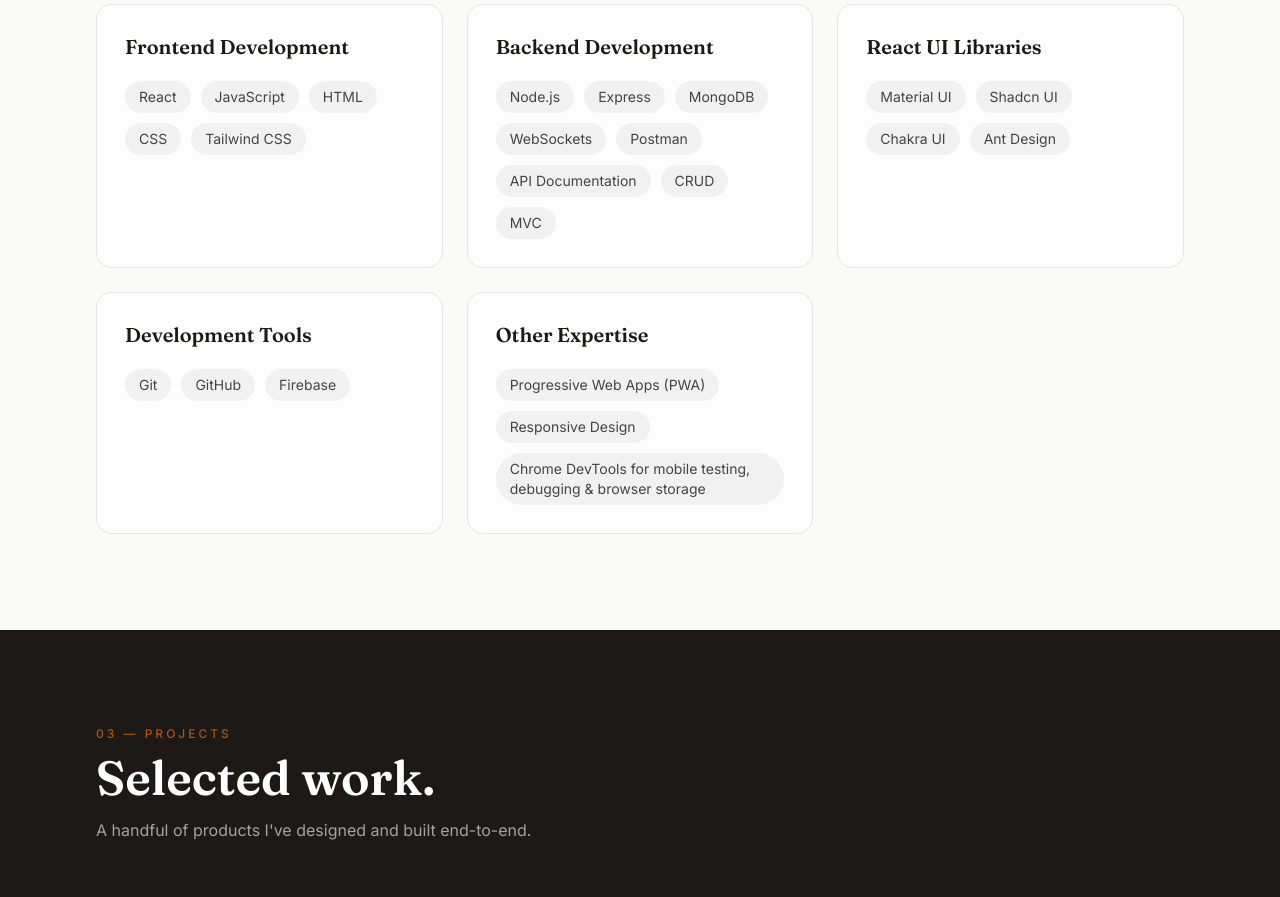
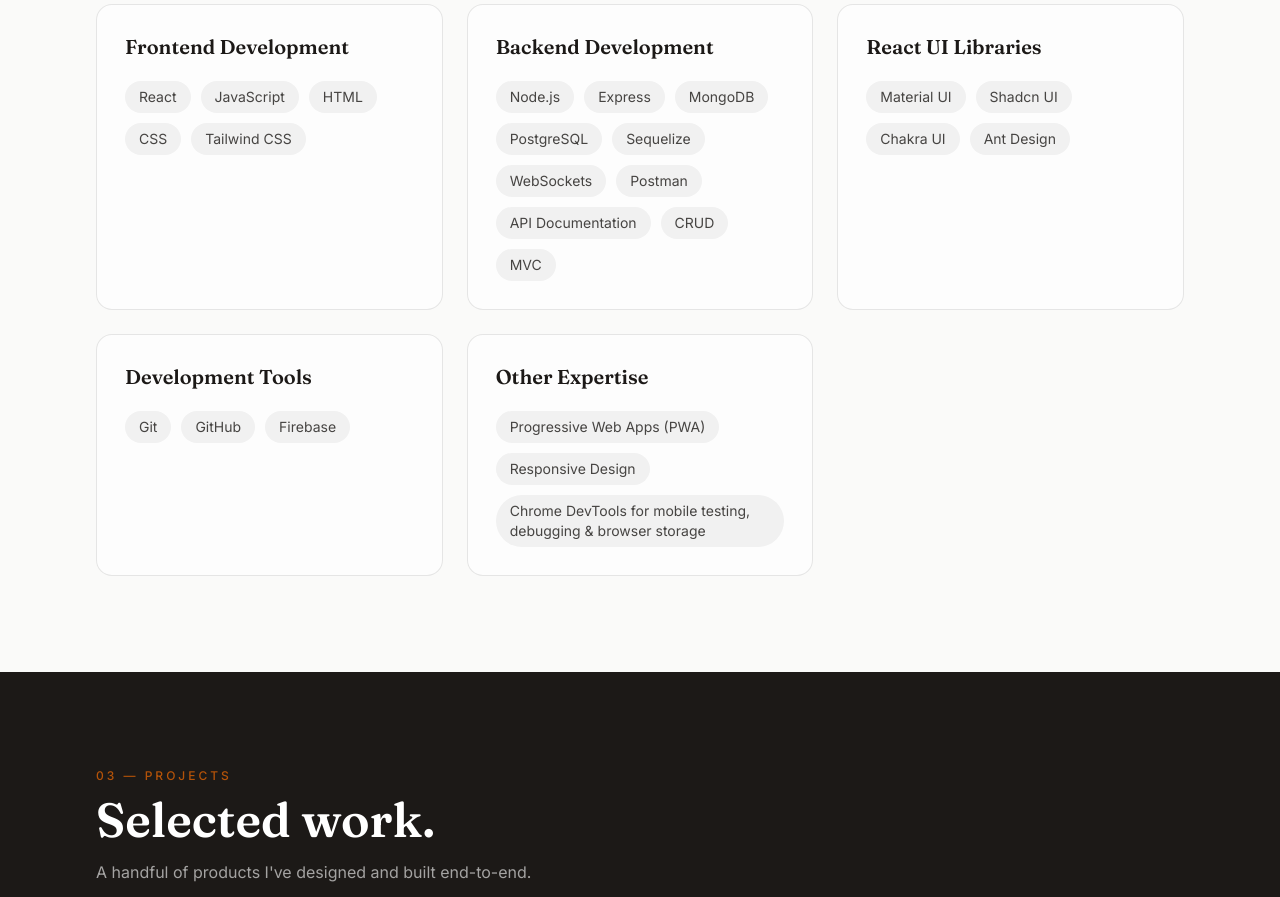
Before and after one commit to Dara92-july/myPortfolio, a React (Vite) app: page / in a window 1280 px wide. Shown: the part 1560-2457 px from the top of the page. Built offline with nearby package versions, Linux system fonts and the light colour scheme; no server answers.

Commit message:
Add PostgreSQL and Sequelize to skills

```diff
--- a/src/data/content.js
+++ b/src/data/content.js
@@ -35,7 +35,7 @@
   },
   {
     category: 'Backend Development',
-    items: ['Node.js', 'Express', 'MongoDB', 'WebSockets', 'Postman', 'API Documentation', 'CRUD', 'MVC'],
+    items: ['Node.js', 'Express', 'MongoDB', 'PostgreSQL', 'Sequelize', 'WebSockets', 'Postman', 'API Documentation', 'CRUD', 'MVC'],
   },
   {
     category: 'React UI Libraries',
```
